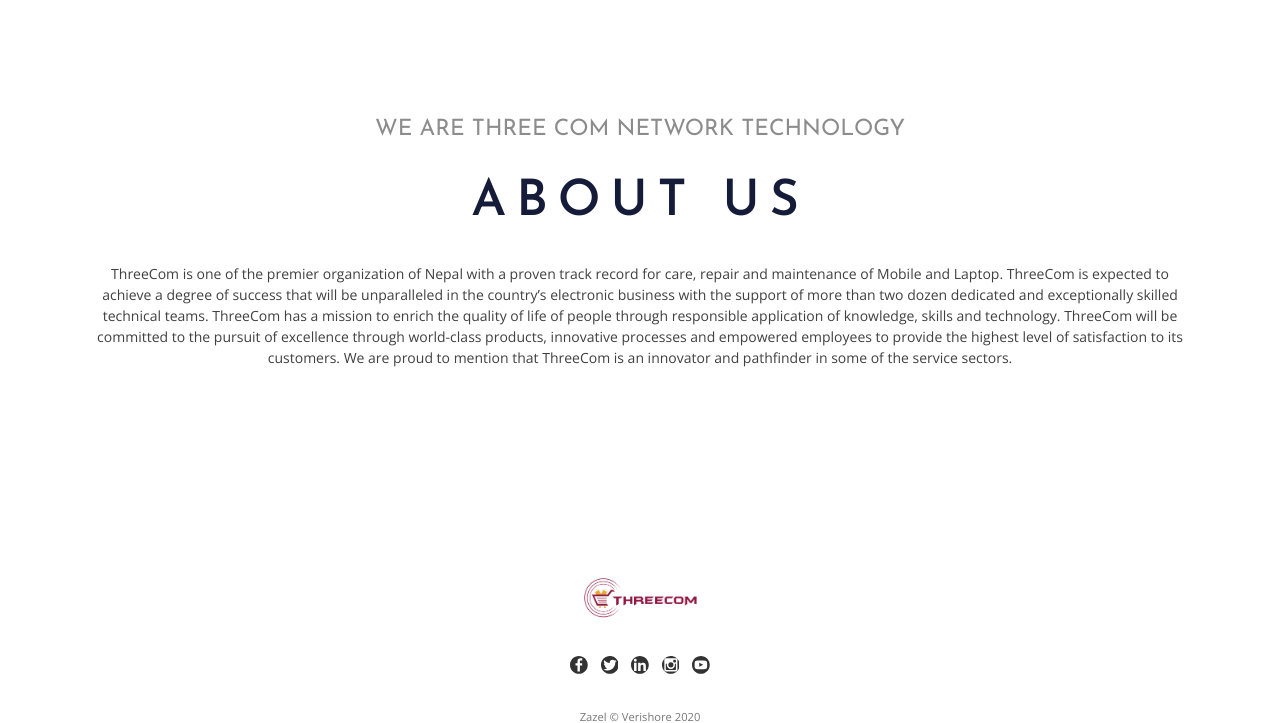
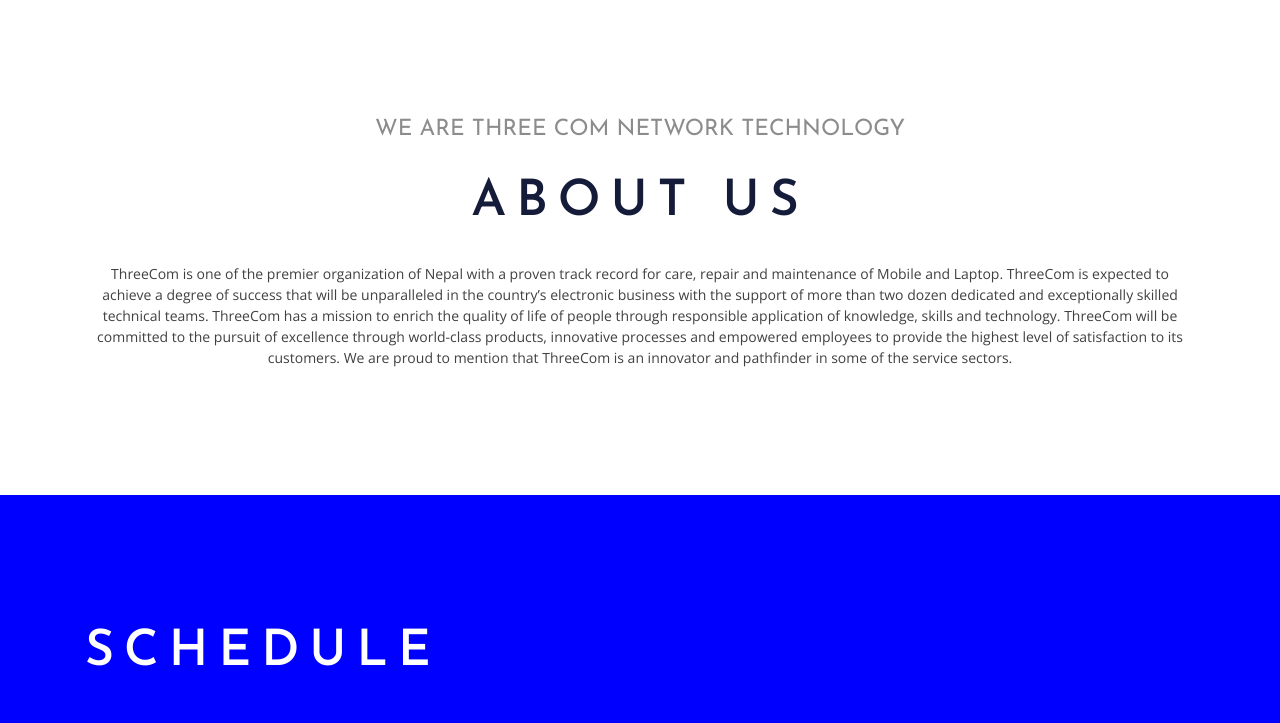
Before and after one commit to haririjal/School, a website built with webpack: page src/index.html in a window 1280 px wide. Shown: the part 77-800 px from the top of the page. Built offline with nearby package versions, Linux system fonts and the light colour scheme.

Commit message:
Add: section schedule

```diff
--- a/src/css/pages/_index.scss
+++ b/src/css/pages/_index.scss
@@ -40,3 +40,36 @@
     }
   }
 }
+
+// SECTION schedule
+.section-schedule {
+  background-color: blue;
+  &-content {
+    height: 100%;
+    display: flex;
+    align-items: center;
+    text-align: center;
+    @include only-for-mobile {
+      text-align: left;
+    }
+    > article {
+
+      > header {
+        .section-subheader {
+          color:white;
+          font-size: 50px;
+          letter-spacing: 10px;
+          text-transform: uppercase;
+          margin-bottom: 30px;
+          font-weight: 600;
+          @include only-for-mobile {
+            font-size: 35px;
+            margin-bottom: 14px;
+            margin-top: 3px;
+          }
+        }
+
+      }
+    }
+  }
+}
--- a/src/index.html
+++ b/src/index.html
@@ -11,6 +11,8 @@
     <main id="mainDiv">
       <!-- Section About us -->
       <%= require('html-loader!./views/partial/index/section-aboutus.html') %>
+      <!-- Section Schedule -->
+      <%= require('html-loader!./views/partial/index/section-schedule.html') %>
       <!-- Section Footer -->
       <%= require('html-loader!./views/partial/footer.html') %>
     </main>
--- /dev/null
+++ b/src/views/partial/index/section-schedule.html
@@ -0,0 +1,16 @@
+<section class="section section-schedule section-content" id="sectionAboutus">
+  <div class="container">
+    <div class="row">
+      <div class="col-lg-12">
+        <div class="section-schedule-content">
+          <article>
+            <header>
+              <h4 class="section-subheader">Schedule</h4>
+            </header>
+
+          </article>
+        </div>
+      </div>
+    </div>
+  </div>
+</section>
```
